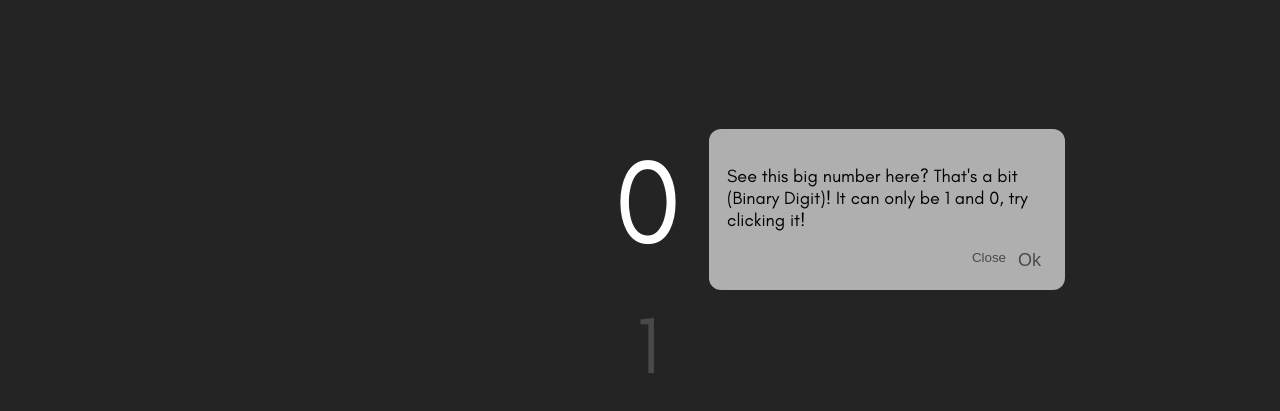
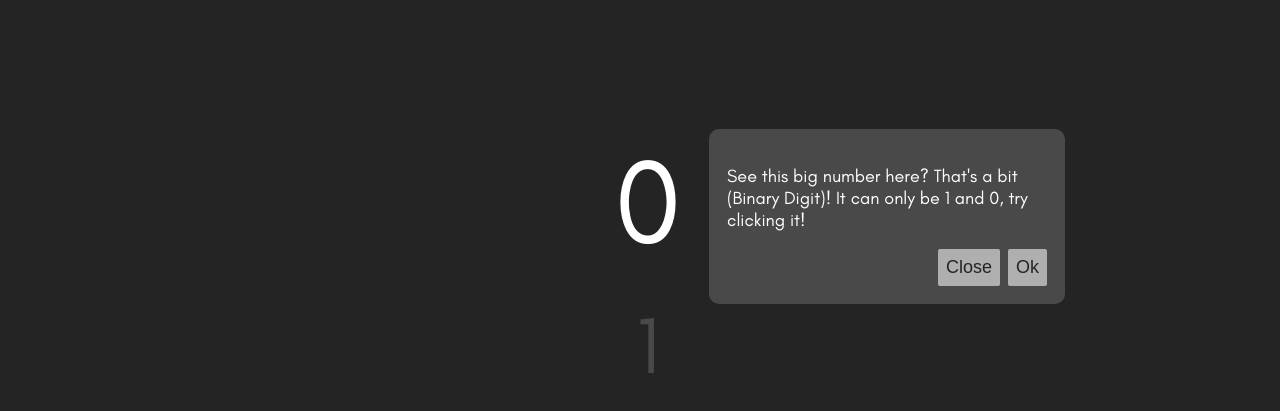
Before and after one commit to DeShowErwt/binaryRepresentation, a website built with Vite: page index.html in a window 1280 px wide. Both pictures are taken after a click on the picture 1253 px from the left and 24 px from the top of the page. Shown: the part 115-526 px from the top of the page. Built offline with nearby package versions, Linux system fonts and the light colour scheme.

Commit message:
New design

```diff
--- a/js/styles/helpDialog.css
+++ b/js/styles/helpDialog.css
@@ -1,30 +1,41 @@
 dialog{
     font-size: large;
     position: relative;
-    border-radius: 12px;
+    border-radius: 10px;
     border: none;
     float: right;
-    background-color: var(--light-gray);
+    background-color: var(--dark-gray);
     max-width: 25vw;
+    cursor: grab;
+    color: #fff
+}
+
+.grabbed{
+    cursor: grabbing;
 }
 
 dialog button{
     outline: none;
-    background: none;
-    color: var(--dark-gray);
     border: none;
+    padding: 8px;
+    font-size: large;
+    background-color: var(--light-gray);
+    color: var(--background);
+    border-radius: 2px;
+    border: none;
+    float: right;
 }
 
 dialog .continueButton{
     float: right;
-    font-size: large;
+
 }
 
 dialog .closeButton{
-    float: right;
+    margin-right: 8px;
 }
 
 dialog button:hover{
     cursor: pointer;
-    color: #ffffff;
+    color: var(--dark-gray);
 }
```
